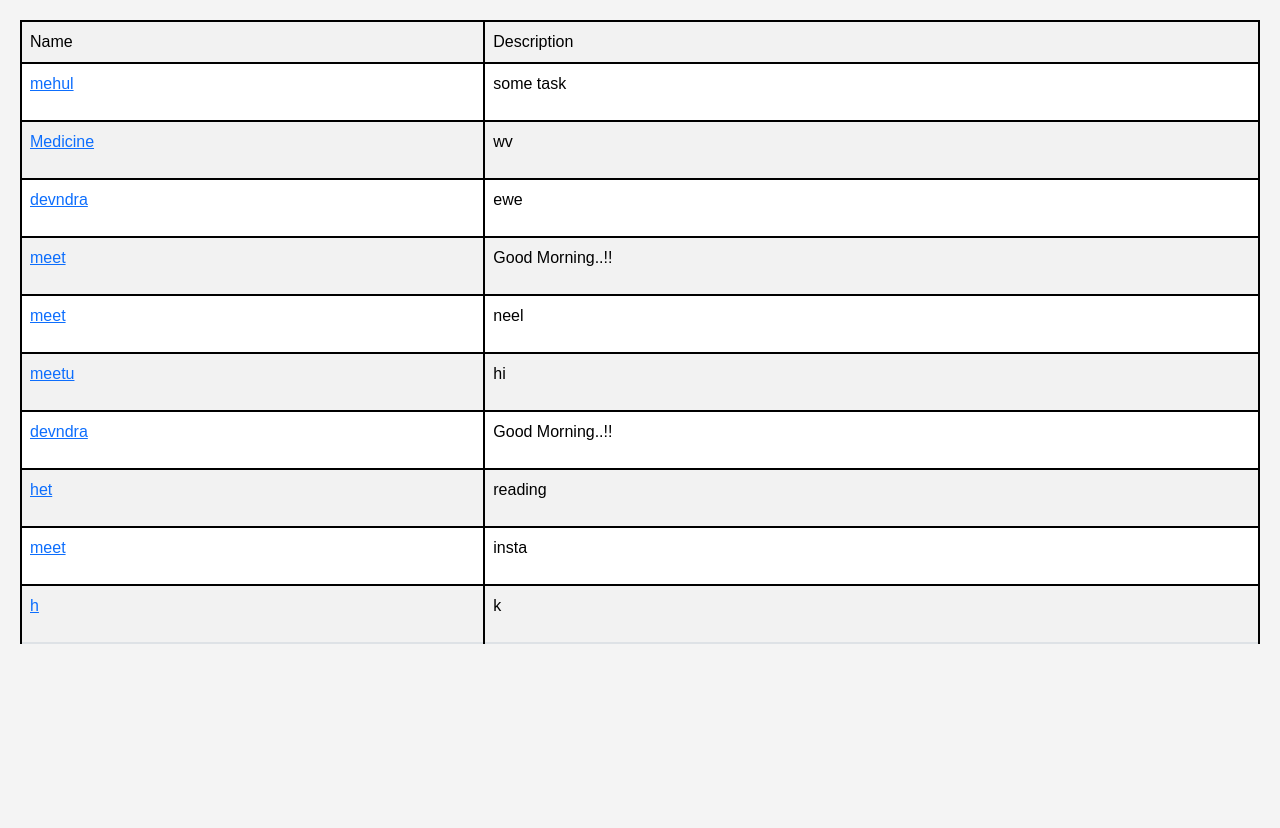
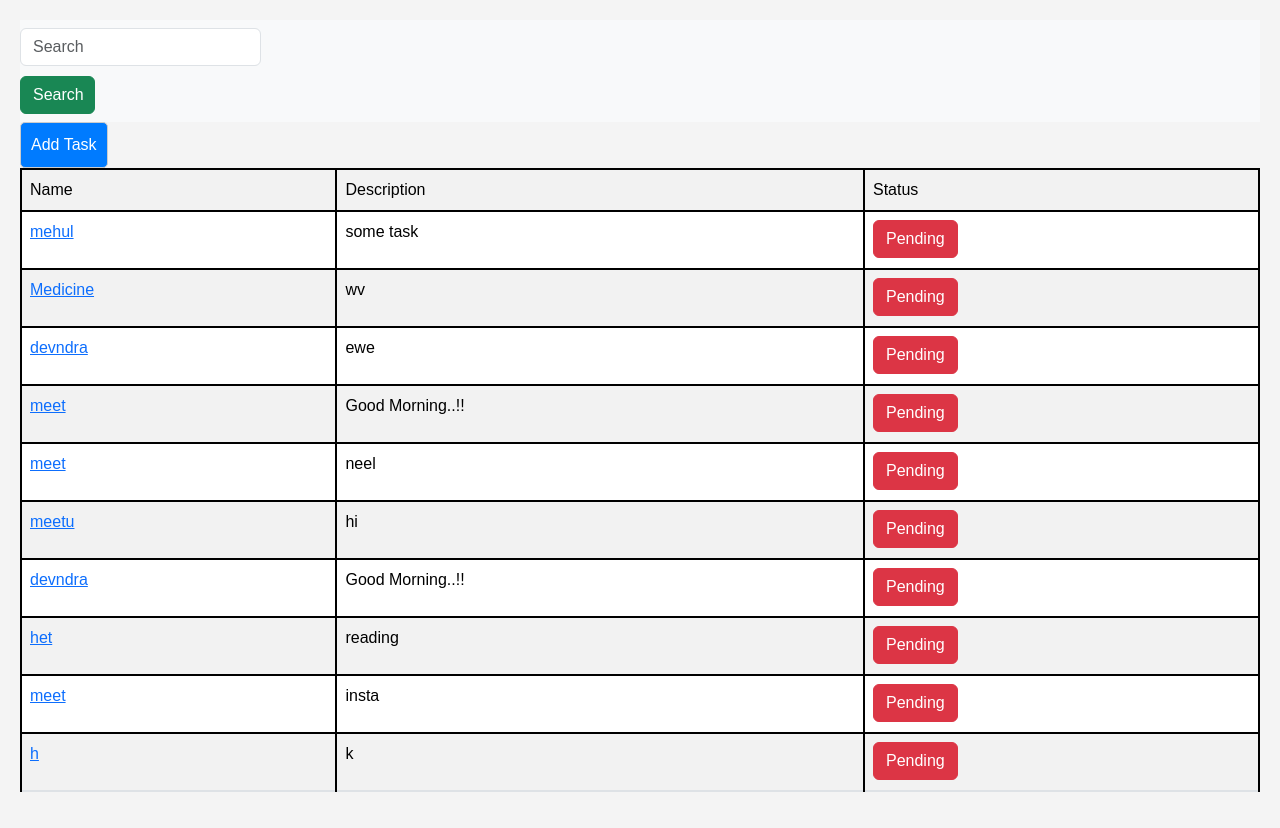
Before and after one commit to meetnavadiya/To-do-List, a Django app: page /table/ in a window 1280 px wide. Before the commit the page ends 644 px from the top, so only its background shows below. Run offline with Django 5.2, Linux system fonts and the light colour scheme; data comes from the database, SQL or seed files in the repository; both versions use the stored data as it was after the commit; parts of the project's set-up code (start-up, migrations or seed data) failed here and were passed over.

Commit message:
add functionality

```diff
--- a/tasks/templates/form.html
+++ b/tasks/templates/form.html
@@ -6,7 +6,8 @@
 
       <input  type="text" name="name" placeholder="Task Name" required value="{{ data.tname }}" />
       <input type="text" name="desc" placeholder="Description Name" required value="{{ data.tdesc }}" />
-      <!-- <input type="date"> -->
+      <!-- <input type="date" name="date" required > -->
+      <p style="color: rgb(55, 255, 0);">{{ msg }}</p>
       <button type="submit" style="background: rgb(60, 122, 192);">Add Task</button>
     </form><br>
 
@@ -24,4 +25,6 @@
     </div><br><hr>
     <div class="task-list" id="taskList"> -->
       <!-- Tasks will be displayed here -->
+
+
     </div>
--- a/tasks/templates/main.html
+++ b/tasks/templates/main.html
@@ -12,6 +12,7 @@
 <body>
 
     {% block content %}
+
     {% endblock content %}
 
 
--- a/tasks/templates/table.html
+++ b/tasks/templates/table.html
@@ -1,18 +1,33 @@
 {% include 'main.html' %}
 
 {% block content %}
-<div>
+    <nav class="navbar bg-body-tertiary">
+        <form class="d-flex" role="search">
+            <div><input class="form-control me-2" type="search" placeholder="Search" aria-label="Search" name="q"></div>
+            <div><button class="btn btn-success" type="submit" style="width:75px;">Search</button>
+        </form>
+    </nav>
+
+
+    <button >
+        <a href="{% url 'home' %}" style="color: white; text-decoration: none; "> Add Task </a>
+    </button>
+</div>
+
     <table class="table table-striped">
         <tr>
-            <td>Name</td>
-            <td>Description</td>
-            <!-- <td>Action</td> -->
+            <big>
+                <td>Name</td>
+                <td>Description</td>
+                <td>Status </td>
+            </big>
+
         </tr>
         {% for i in data %}
         <tr>
             <td><a href="{% url 'view' i.id %}">{{ i.tname }}</a></td>
             <td><p>{{ i.tdesc }}</p>
-
+            <td><button class="btn btn-danger">Pending</button>
         </tr>
         {% endfor %}
     </table>
--- a/tasks/templates/view.html
+++ b/tasks/templates/view.html
@@ -20,8 +20,8 @@
         </div>
 
     <div class="mt-4">
-        <a href="{% url 'update_task' data.id %}" class="btn btn-secondary">Edit</a>
-        <a href="{% url 'delete_task' data.id %}" class="btn btn-primary">Delete</a>
+        <a href="{% url 'update_task' data.id %}" class="btn btn-success">Edit</a>
+        <a href="{% url 'delete_task' data.id %}" class="btn btn-danger">Delete</a>
     </div>
 </div>
 
--- a/tasks/views.py
+++ b/tasks/views.py
@@ -22,10 +22,11 @@ def view(request,pk):
 
     return render(request,'view.html',{'data':tasks})
 
+
 def table(request):
 
-    tasks=Task.objects.all()
-
+    query=request.GET.get('q','')
+    tasks=Task.objects.filter(tname__icontains=query)
     return render(request,'table.html',{'data':tasks})
 
 
```
Also changed, not shown: db.sqlite3, tasks/migrations/0002_task_tdate.py (added), tasks/migrations/0003_remove_task_tdate_task_created_at_task_updated_at.py (added), tasks/migrations/0004_task_due_date.py (added), tasks/migrations/0005_remove_task_created_at_remove_task_due_date_and_more.py (added), tasks/models.py (line endings or trailing spaces), tasks/static/style.css (line endings or trailing spaces).
